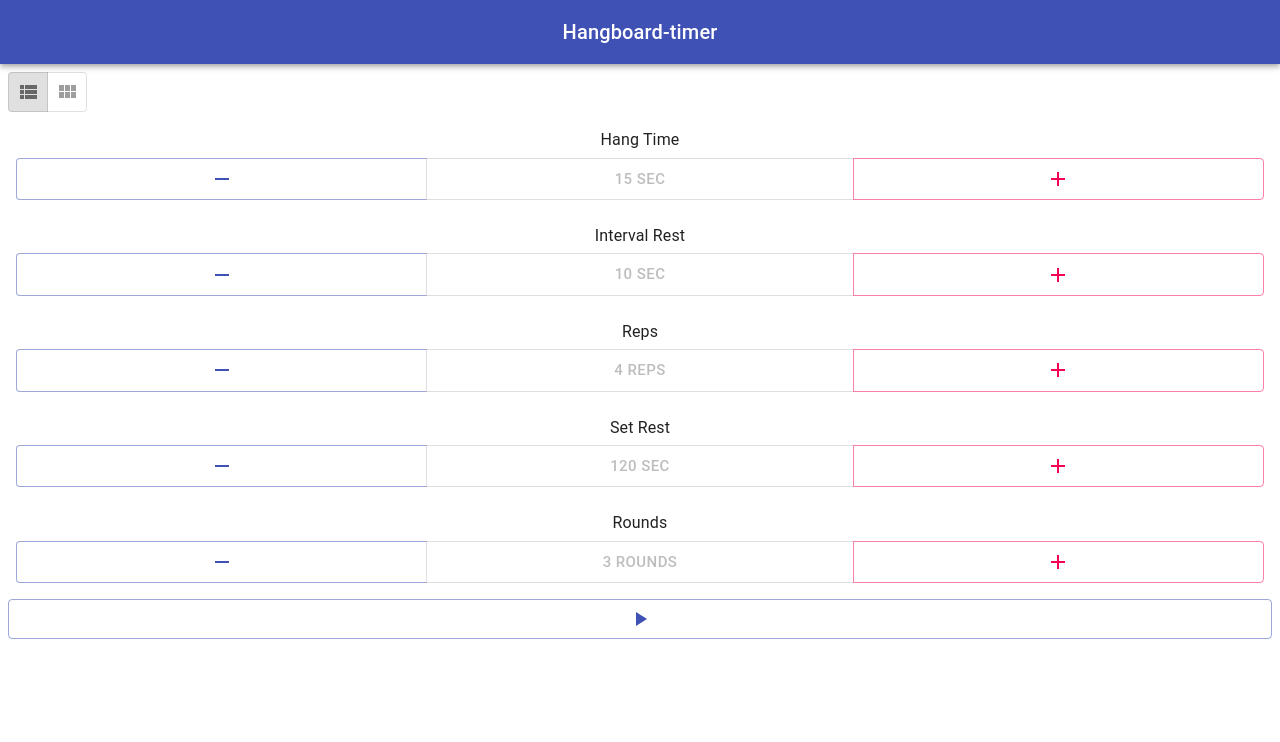
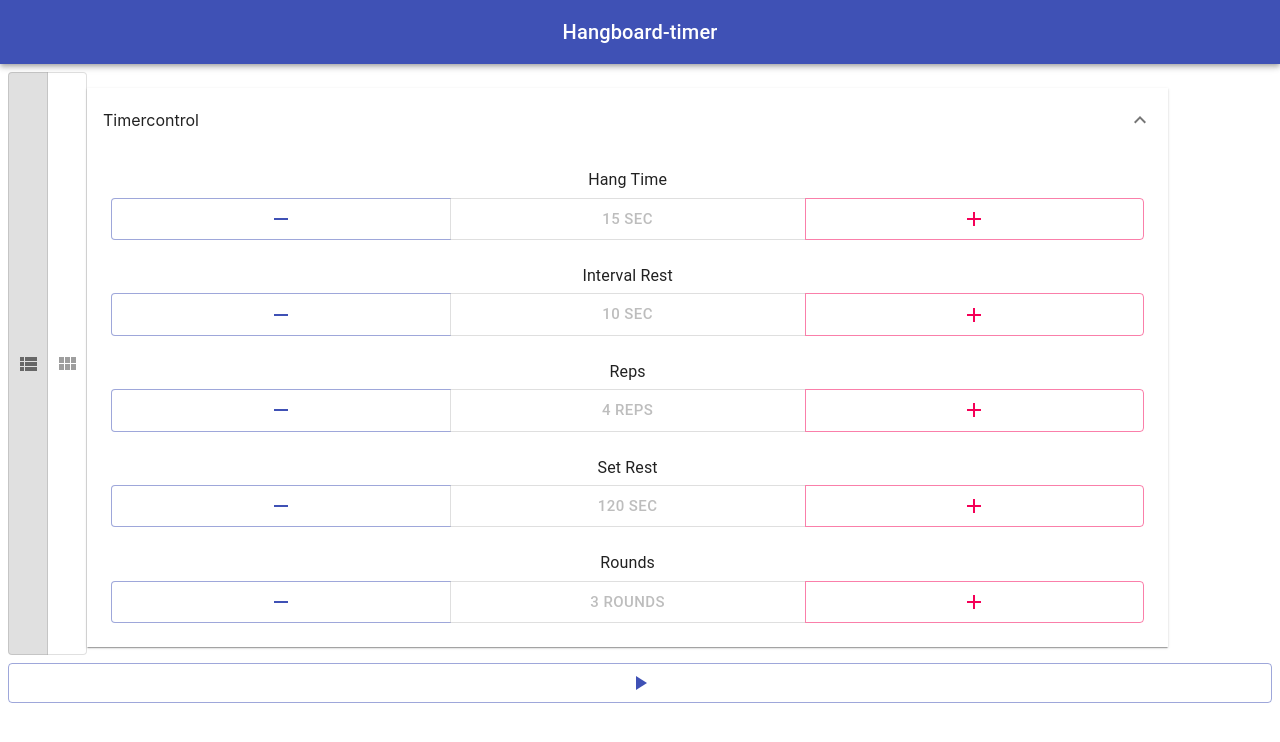
Before and after one commit to oyjoh/hangboard-timer, a React (Create React App) app: page / in a window 1280 px wide. Shown: the top 742 px of the page. Built offline with nearby package versions, Linux system fonts and the light colour scheme.

Commit message:
Added hiding the timercontrol

```diff
--- a/src/components/HangTimer/HangTimer.jsx
+++ b/src/components/HangTimer/HangTimer.jsx
@@ -3,10 +3,16 @@ import {makeStyles} from '@material-ui/core/styles';
 
 import Selector from './Selector';
 import {Button, Grid} from '@material-ui/core';
+import ExpansionPanel from '@material-ui/core/ExpansionPanel';
+import ExpansionPanelSummary from '@material-ui/core/ExpansionPanelSummary';
 
+import Typography from '@material-ui/core/Typography';
 import {ToggleButton, ToggleButtonGroup} from '@material-ui/lab';
+import ExpansionPanelDetails from '@material-ui/core/ExpansionPanelDetails';
 
 import PlayArrowIcon from '@material-ui/icons/PlayArrow';
+
+import ExpandMoreIcon from '@material-ui/icons/ExpandMore';
 
 import ViewListIcon from '@material-ui/icons/ViewList';
 import ViewModuleIcon from '@material-ui/icons/ViewModule';
@@ -20,7 +26,7 @@ const useStyles = makeStyles(theme => ({
         flexWrap: 'wrap',
         margin: theme.spacing(1)
     },
-    toggleButtonGroup:{
+    toggleButtonGroup: {
         marginBottom: theme.spacing(1),
     }
 }));
@@ -38,7 +44,7 @@ const HangTimer = () => {
 
     const callBackFunction = (e) => {
         console.log(`${e.num} ${e.pos}`);
-        setState( {...state, [e.pos]: e.num});
+        setState({...state, [e.pos]: e.num});
     };
 
     const classes = useStyles();
@@ -128,14 +134,23 @@ const HangTimer = () => {
         </Grid>
     );
 
+
+    const [expanded, setExpanded] = React.useState('timer');
+
+    const handleChange = panel => (event, newExpanded) => {
+        setExpanded(newExpanded ? panel : false);
+    };
+
     const startTimer = () => {
         console.log("Hey");
-        setTimer({...timer, elem: <IntervalTimer
+        setTimer({
+            ...timer, elem: <IntervalTimer
                 hang={state.hangTime}
                 rest1={state.intervalTime}
                 reps1={state.reps}
                 rest2={state.restTime}
-                reps2={state.rounds}/>});
+                reps2={state.rounds}/>
+        });
     };
 
     return (
@@ -155,11 +170,25 @@ const HangTimer = () => {
                     <ViewModuleIcon/>
                 </ToggleButton>
             </ToggleButtonGroup>
+            <ExpansionPanel expanded={expanded==='timer'} onChange={handleChange('timer')}>
+                <ExpansionPanelSummary
+                    expandIcon={<ExpandMoreIcon/>}
+                    aria-controls="panel1a-content"
+                    id="panel1a-header"
+                >
+                    Timercontrol
+                </ExpansionPanelSummary>
+                <ExpansionPanelDetails>
+                    <Typography>
                         <Grid container spacing={1}>
                             {gridElems}
-                <Grid item xs={12}>
-                    <Button size="large" color="primary" variant="outlined" onClick={startTimer} fullWidth><PlayArrowIcon/></Button>
                         </Grid>
+                    </Typography>
+                </ExpansionPanelDetails>
+            </ExpansionPanel>
+            <Button size="large" color="primary" variant="outlined" onClick={startTimer}
+                    fullWidth><PlayArrowIcon/></Button>
+            <Grid container >
                 <Grid item xs={12}>
                     {timer.elem}
                 </Grid>
--- a/src/components/Timer.jsx
+++ b/src/components/Timer.jsx
@@ -3,6 +3,7 @@ import UIfx from 'uifx'
 import bellAudio from './bell.mp3'
 import Paper from '@material-ui/core/Paper';
 import Typography from '@material-ui/core/Typography';
+import {Container} from "@material-ui/core";
 
 class Timer extends Component {
 
@@ -42,6 +43,7 @@ class Timer extends Component {
 
         return (
             <div>
+                <Container maxWidth>
                 <Paper elevation={0}>
                         <Typography color="textSecondary" gutterBottom>
                             Timer
@@ -53,6 +55,7 @@ class Timer extends Component {
                             {text}
                         </Typography>
                 </Paper>
+                </Container>
             </div>
         );
     }
```
Lines whose indentation alone changed are shown as unchanged.
